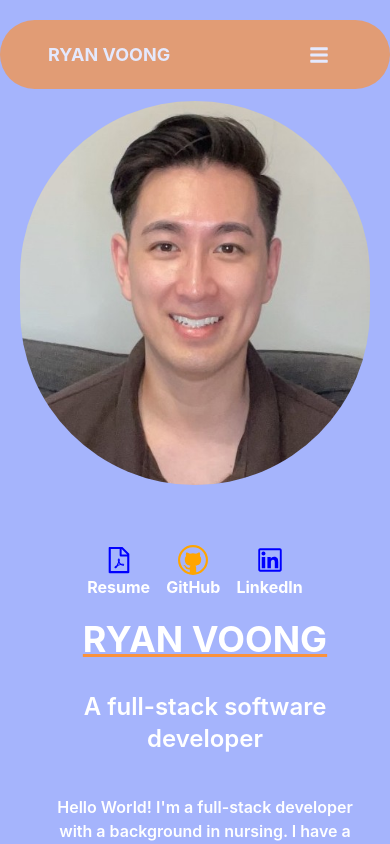
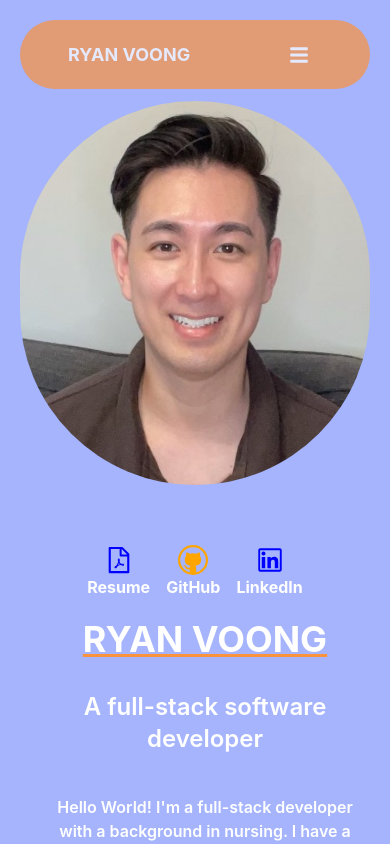
Before and after one commit to ryanpv/personal-site, a React (Create React App) app: page / in a window 390 px wide. Shown: the top 844 px of the page. Built offline with nearby package versions, Linux system fonts and the light colour scheme.

Commit message:
added more responsiveness to navbar

```diff
--- a/src/App.js
+++ b/src/App.js
@@ -10,7 +10,7 @@ function App() {
     <>
     <HashRouter>
 
-      <div className="sticky top-5">
+      <div className="sticky top-5 px-5">
         <Navbar />
       </div>
 
--- a/src/components/navbar.js
+++ b/src/components/navbar.js
@@ -6,8 +6,19 @@ export default function Navbar() {
   const [navbarOpen, setNavbarOpen] = React.useState(false);
   const location = useLocation();
 
+  React.useEffect(() => {
+    const handleScreenResize = () => {
+      if (window.innerWidth >= 1024) setNavbarOpen(false);
+    };
+
+    window.addEventListener('resize', handleScreenResize);
+
+    return () => window.removeEventListener('resize', handleScreenResize);
+  }, []);
+
   return (
-<nav className="container navbar sticky top-10 rounded-full relative flex flex-wrap items-center justify-between py-3 mb-3 bg-orange-400 opacity-70">    <div className="container px-4 mx-auto flex flex-wrap items-center justify-between">
+  <nav className={`container navbar ${ navbarOpen ? 'rounded' : 'rounded-full' } relative flex flex-wrap items-center justify-between py-3 mb-3 bg-orange-400 opacity-70`}>
+    <div className="container px-4 mx-auto flex flex-wrap items-center justify-between">
       <div className="w-full relative flex justify-between lg:w-auto lg:static lg:block lg:justify-start">
         <a
           className="text-white text-lg font-bold leading-relaxed inline-block mr-4 py-2 whitespace-nowrap uppercase"
```
